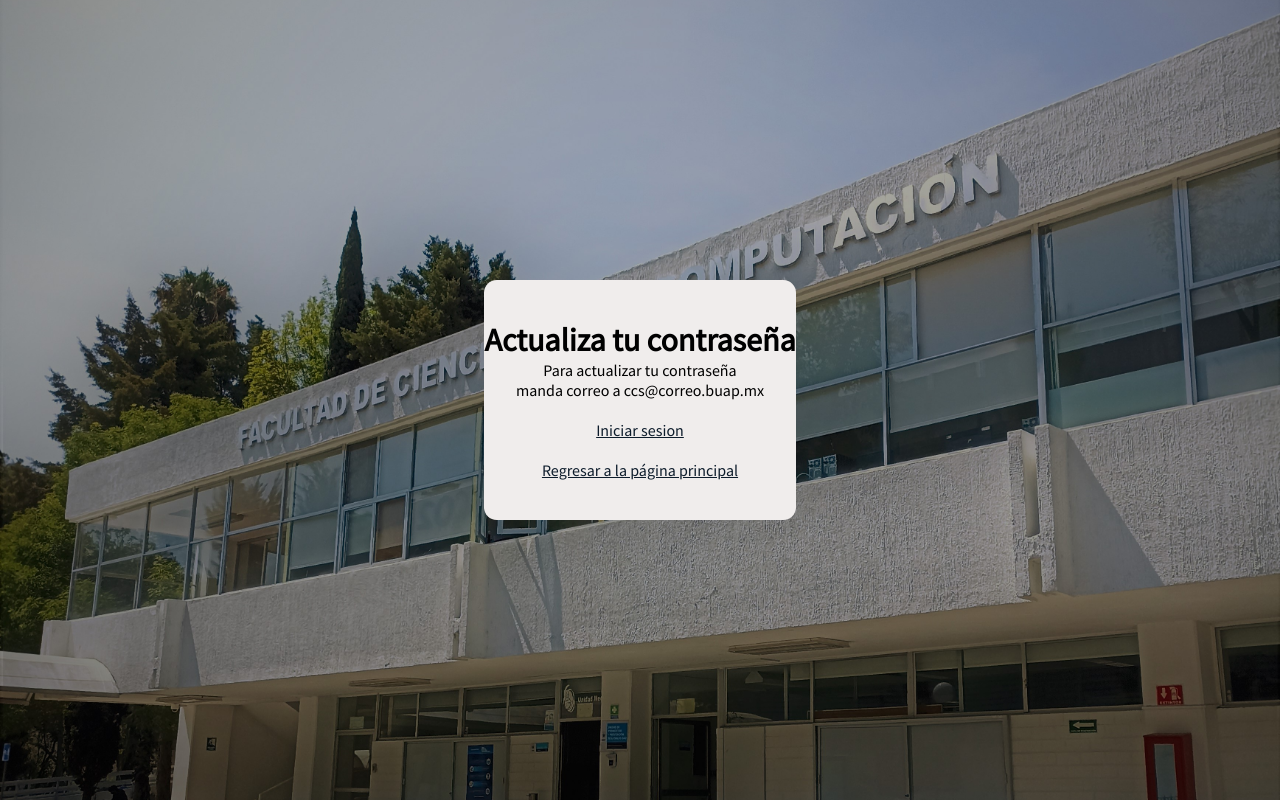
After one commit to boribs/quejas_y_sugerencias, a PHP site: page /actualizar.html in a window 1280 px wide. The commit adds this page. Run offline with PHP 8.4, Linux system fonts and the light colour scheme.

Commit message:
Agregue opcion de devolver a inicio y actualize el login

```diff
--- /dev/null
+++ b/public/actualizar.html
@@ -0,0 +1,19 @@
+<!DOCTYPE html>
+<html lang="es" dir="ltr">
+    <head>
+        <meta charset="UTF-8">
+        <title>Actualizar Contraseña | Quejas FCC</title>
+        <link rel="stylesheet" href="../assets/css/login.css">
+        <link rel="icon" type="image/png" href="../assets/images/escudo-buap.png">
+    </head>
+    <body>
+        <form action="../src/actualizar.php" method="POST" id="form">
+            <div class="form">
+                <h1>Actualiza tu contraseña</h1>
+                <p>Para actualizar tu contraseña <br>manda correo a ccs@correo.buap.mx</p><br>
+                <p><a href="../public/login.html">Iniciar sesion</a></p><br>
+                <p><a href="../public/index.php">Regresar a la página principal</a></p> <!--Nota: No olvidar colocar la extension ".php" en ves de ".html"-->
+            </div>
+        </form>
+    </body>
+</html>
--- a/public/index.php
+++ b/public/index.php
@@ -59,6 +59,7 @@
             $row["Tipo"] = $pub_types[$row["Tipo"]];
             create_entry_dom($row);
         }
+        mysqli_close($connection);
     }
 ?>
 
@@ -140,4 +141,3 @@
     </footer>
 </body>
 </html>
-<?php mysqli_close($connection); ?>
--- a/public/login.html
+++ b/public/login.html
@@ -2,7 +2,7 @@
 <html lang="es" dir="ltr">
     <head>
         <meta charset="UTF-8">
-        <title>Login | FCC</title>
+        <title>Login | Quejas FCC</title>
         <link rel="stylesheet" href="../assets/css/login.css">
         <link rel="icon" type="image/png" href="../assets/images/escudo-buap.png">
     </head>
@@ -20,8 +20,8 @@
                 </div>
                 <button type="submit">Continuar</button>
                 <br>
-                <p>¿Olvidaste tu contraseña? <a href=""> Entra aquí</a></p><br>
-                <p><a href="index.html">Regresar a la página principal</a></p> <!--Nota: No olvidar colocar la extension ".php" en ves de ".html"-->
+                <p>¿Olvidaste tu contraseña? <a href="actualizar.html"> Entra aquí</a></p><br>
+                <p><a href="../public/index.php">Regresar a la página principal</a></p> <!--Nota: No olvidar colocar la extension ".php" en ves de ".html"-->
             </div>
         </form>
     </body>
--- a/public/publicacion.php
+++ b/public/publicacion.php
@@ -95,7 +95,7 @@ function get_comments() {
 <head>
     <meta charset="utf-8">
     <link rel="stylesheet" type="text/css" href="../assets/css/publicacion.css">
-    <title>Quejas FCC | Publicacion</title>
+    <title>Publicacion | Quejas FCC</title>
     <link rel="icon" type="image/png" href="../assets/images/escudo-buap.png">
 </head>
 <body>
@@ -105,6 +105,9 @@ function get_comments() {
                 <img id="BUAP-logo" src="../assets/images/logo-buap-h.png">
             </a>
             <div class="separator"></div>
+            <a href="../public/index.php" target="_blank" class="no-decor">
+                <div class="header-right header-button">Inicio</div>
+            </a>
             <a href="https://www.cs.buap.mx/" target="_blank" class="no-decor">
                 <div class="header-right header-button">Contacto FCC</div>
             </a>
--- a/src/connection.php
+++ b/src/connection.php
@@ -1,6 +1,6 @@
 <?php
     function connect() {
-        if (!($link = mysqli_connect("localhost", "root", "root"))) {
+        if (!($link = mysqli_connect("localhost", "root", ""))) {
             echo "Error de conexion de la base de datos.";
             exit();
         }
--- a/src/login.php
+++ b/src/login.php
@@ -21,11 +21,11 @@
     if ($array) {
         $_SESSION['username'] = $array["Nombre"];
         $_SESSION['id'] = $array["Id"];
-        header("location: ../../public/index.php");
+        header("location: ../public/index.php");
         exit();
     } else {
         echo "Usuario o contraseña incorrectos. Por favor, inténtelo de nuevo.";
-        header("location: ../../public/login.html");
+        header("location: ../public/login.html");
     }
 
     mysqli_close($connection);
```
Also changed, not shown: public/nuevapublicacion.php (+7 -1 lines).
